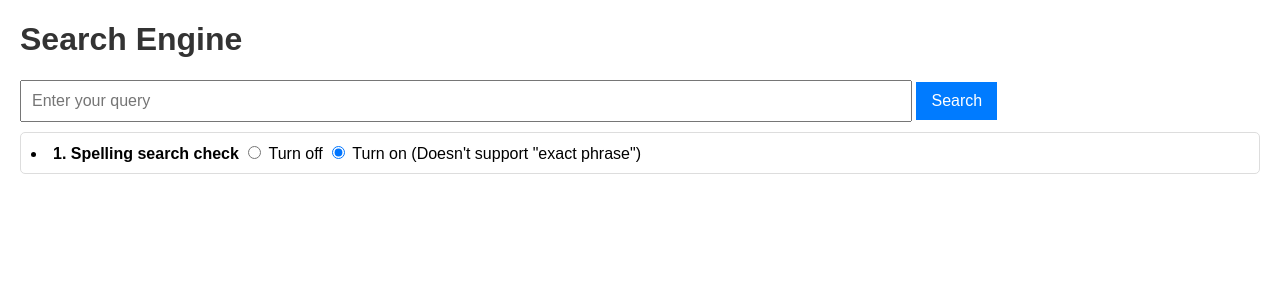
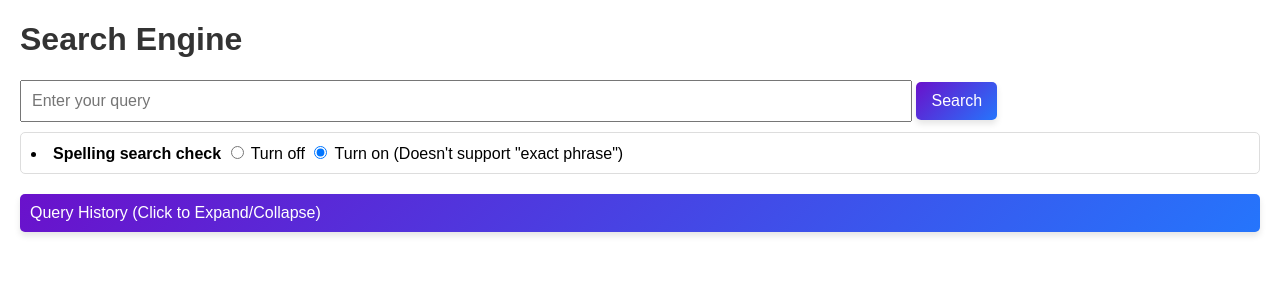
Before and after one commit to Skyturtl/Web-Scraper, a Flask app: page /index.html in a window 1280 px wide. Shown: the top 300 px of the page. Run offline with Flask 3, Linux system fonts and the light colour scheme.

Commit message:
Add files via upload
add query history

```diff
--- a/Flask(modify).py
+++ b/Flask(modify).py
@@ -268,6 +268,9 @@ def index():
     apply_correction = session.get("apply_correction", "yes")  # Default to "yes"
     search_time = None
 
+    if "query_history" not in session:
+        session["query_history"] = []
+
     if request.method == "POST":
         query = request.form["query"]
         apply_correction = request.form.get("apply_correction", "yes")
@@ -287,6 +290,13 @@ def index():
         end_time = time.time()  # Record end time
         search_time = round(end_time - start_time, 2)
 
+        query_item = {
+            "query": query,
+            "timestamp": time.strftime("%Y-%m-%d %H:%M:%S"),
+        }
+        session["query_history"].append(query_item)
+        session.modified = True
+
         #results = fetch_ranked_results(query, mode)
 
     return render_template(
@@ -295,7 +305,8 @@ def index():
         results=results,
         suggestion=suggestion,
         apply_correction=apply_correction,
-        search_time=search_time
+        search_time=search_time,
+        query_history=session.get("query_history", []),
     )
 
 if __name__ == "__main__":
--- a/templates/index.html
+++ b/templates/index.html
@@ -28,14 +28,18 @@
         button {
             padding: 10px 15px;
             font-size: 16px;
-            background-color: #007BFF;
+            background: linear-gradient(135deg, #6a11cb, #2575fc);
             color: white;
             border: none;
+            border-radius: 5px;
+            box-shadow: 0 4px 6px rgba(0, 0, 0, 0.1);
             cursor: pointer;
+            transition: background 0.3s, transform 0.2s;
         }
 
         button:hover {
-            background-color: #0056b3;
+            background: linear-gradient(135deg, #5c0fb7, #1e63e9);
+            transform: translateY(-2px);
         }
 
         ul {
@@ -58,6 +62,52 @@
         a:hover {
             text-decoration: underline;
         }
+
+        /* Collapsible section styles */
+        .collapsible {
+            background-color: #2575fc;
+            color: white;
+            cursor: pointer;
+            padding: 10px;
+            width: 100%;
+            border: none;
+            border-radius: 5px;
+            text-align: left;
+            outline: none;
+            font-size: 16px;
+        }
+
+        .collapsible:hover {
+            background-color: #1e63e9;
+        }
+
+        .content {
+            padding: 0 18px;
+            display: none;
+            overflow: hidden;
+            background-color: #f9f9f9;
+        }
+
+        /* Scrollable query history */
+        .query-history ul {
+            max-height: 300px;
+            overflow-y: auto;
+            padding-left: 20px;
+            list-style-type: disc;
+        }
+
+        .query-history ul::-webkit-scrollbar {
+            width: 8px;
+        }
+
+        .query-history ul::-webkit-scrollbar-thumb {
+            background-color: #2575fc;
+            border-radius: 4px;
+        }
+
+        .query-history ul::-webkit-scrollbar-track {
+            background-color: #f1f1f1;
+        }
     </style>
 </head>
 
@@ -67,7 +117,7 @@
         <input type="text" name="query" placeholder="Enter your query" required>
         <button type="submit">Search</button>
         <!-- Radio buttons for spelling correction -->
-        <li><b>1. Spelling search check</b>
+        <li><b>Spelling search check</b>
             <label>
                 <input type="radio" name="apply_correction" value="no"
                     {% if apply_correction == "no" %}checked{% endif %}>
@@ -86,11 +136,33 @@
     </div>
     {% endif %}
 
+    <!-- Query History Section -->
+    <div class="query-history">
+        <button type="button" class="collapsible">Query History (Click to Expand/Collapse)</button>
+        <div class="content">
+            <h3>Query History</h3>
+            {% if query_history %}
+            <p><strong>Total Searches:</strong> {{ query_history|length }}</p>
+            <ul>
+                {% for query_item in query_history %}
+                <strong>Order:</strong> {{ loop.index }} <br>
+                <strong>Query:</strong>
+                <a href="?query={{ query_item.query }}">{{ query_item.query }}</a> <br>
+                <strong>Date:</strong> {{ query_item.timestamp }} <br>
+                <hr>
+                {% endfor %}
+            </ul>
+            {% else %}
+            <p>No query history available.</p>
+            {% endif %}
+        </div>
+    </div>
+
     <ul>
         {% for result in results %}
         <li>
             <!-- Add this section below the existing fields -->
-            <strong>TF-IDF Calculation Details:</strong><br>
+            <!--<strong>TF-IDF Calculation Details:</strong><br>
             {% for term, details in result['calc_details'].items() %}
             • Term: {{ term }}<br>
             &nbsp;&nbsp;- Document Frequency: {{ details.doc_count }}/{{ result.total_docs }}<br>
@@ -146,8 +221,23 @@
                     (Showing {{ displayed_children|length }} of {{ child_links|length }} child links)<br>
                 </div>
             </div>
-        {% endfor %}
+            {% endfor %}
     </ul>
+    <script>
+        // JavaScript for collapsible functionality
+        const collapsibles = document.querySelectorAll(".collapsible");
+        collapsibles.forEach(button => {
+            button.addEventListener("click", () => {
+                button.classList.toggle("active");
+                const content = button.nextElementSibling;
+                if (content.style.display === "block") {
+                    content.style.display = "none";
+                } else {
+                    content.style.display = "block";
+                }
+            });
+        });
+    </script>
 </body>
 
 </html>
```
Also changed, not shown: other parts of templates/index.html (+7 -4 lines).
